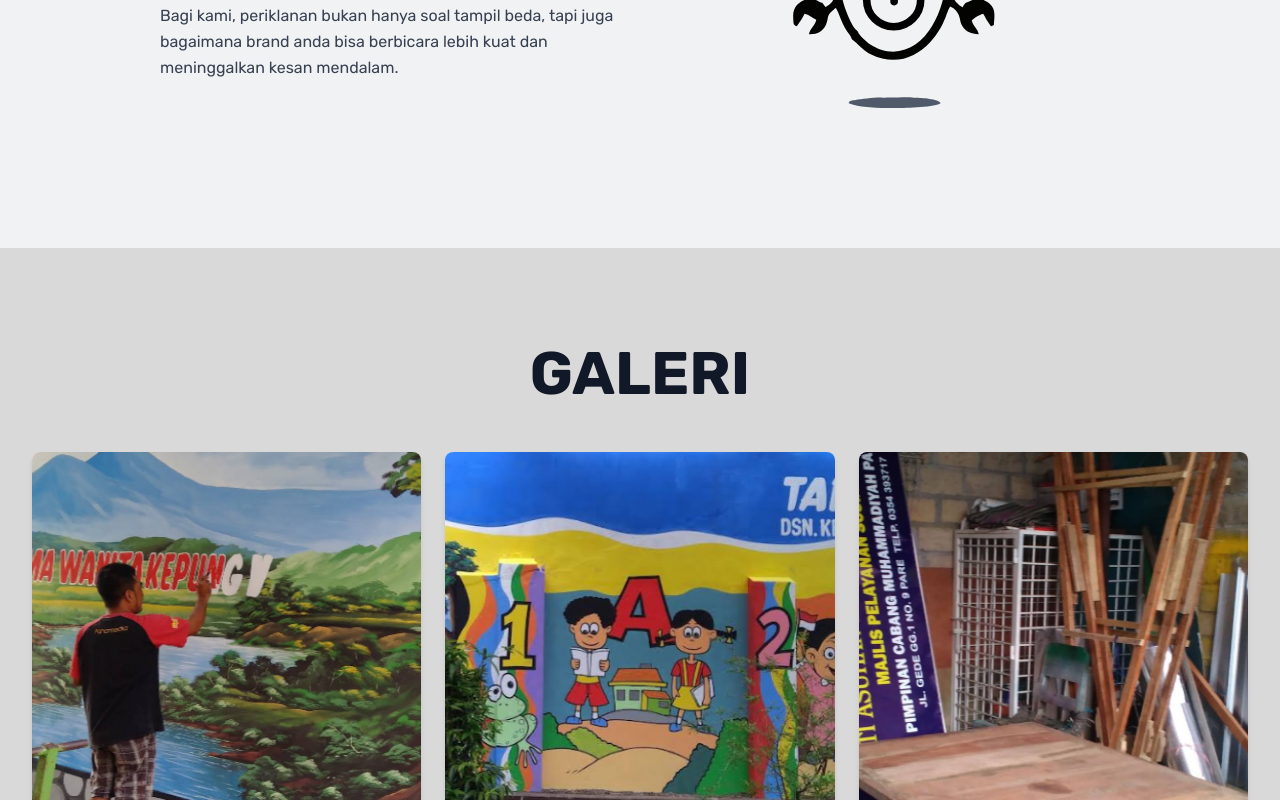
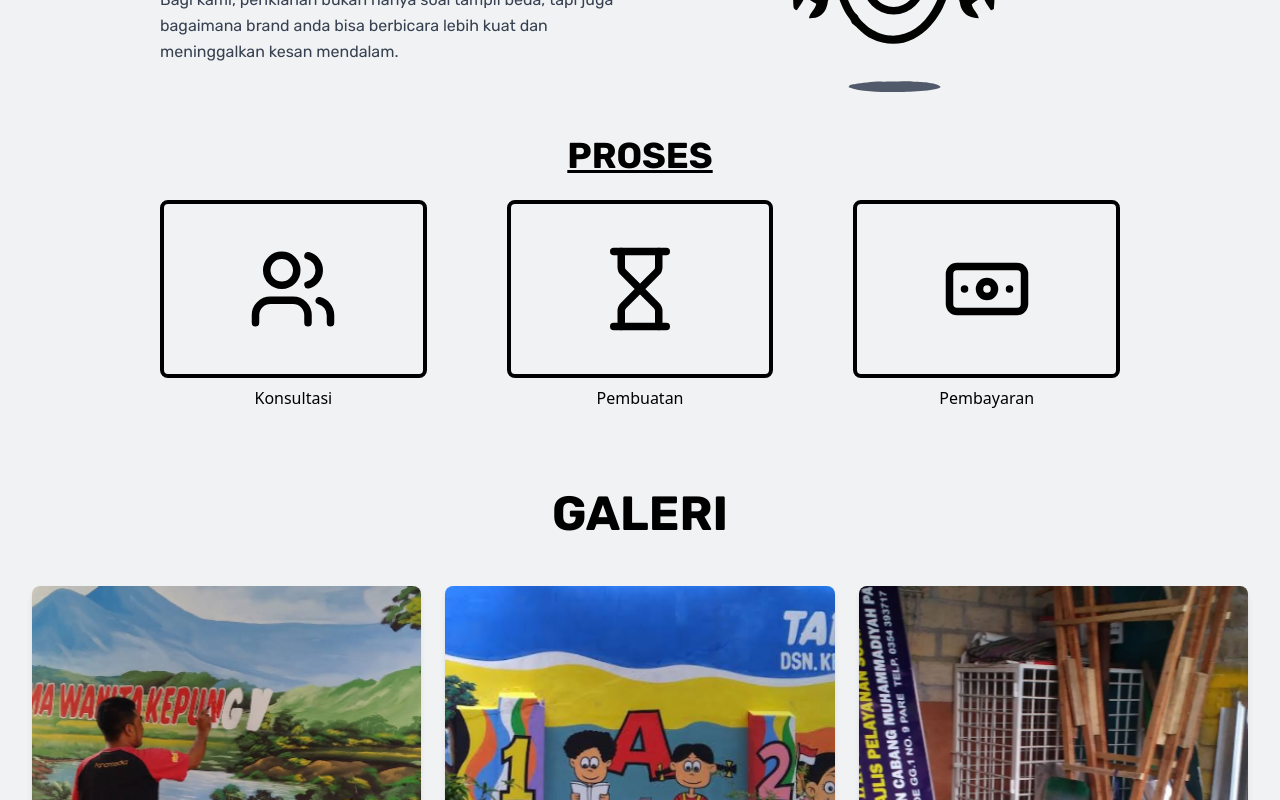
Before and after one commit to deva3xd/Advertising, a React (Vite) app: page / in a window 1280 px wide. Shown: the part 1200-2000 px from the top of the page. Built offline with nearby package versions, Linux system fonts and the light colour scheme.

Commit message:
add aos library

```diff
--- a/package.json
+++ b/package.json
@@ -11,6 +11,7 @@
   },
   "dependencies": {
     "@tailwindcss/vite": "^4.1.12",
+    "aos": "3.0.0-beta.6",
     "flowbite-react": "^0.12.7",
     "lottie-react": "^2.4.1",
     "lucide-react": "^0.542.0",
--- a/src/App.jsx
+++ b/src/App.jsx
@@ -5,8 +5,18 @@ import About from "./components/About";
 import Gallery from "./components/Gallery";
 import Footer from "./components/Footer";
 import Contact from "./components/Contact";
+import { useEffect } from "react";
+import AOS from "aos";
+import "aos/dist/aos.css";
 
 function App() {
+  useEffect(() => {
+    AOS.init({
+      duration: 800,
+      once: true,
+    });
+  }, []);
+
   return (
     <div className="min-h-screen bg-[#f0f2f3] text-white">
       <NavBar sectionId="hero" />
--- a/src/components/About.jsx
+++ b/src/components/About.jsx
@@ -1,17 +1,18 @@
 import Lottie from "lottie-react";
-import Robot from "../assets/animation/Little power robot.json"
+import Robot from "../assets/animation/Little power robot.json";
+import { Banknote, Hourglass, Users } from "lucide-react";
 
 export default function About() {
   return (
-    <section id="about" className="py-16 lg:py-24">
+    <section id="about" className="pt-20">
       <div className="max-w-6xl mx-auto px-4 sm:px-6 lg:px-24">
         <div className="grid lg:grid-cols-2 gap-12 items-center">
           {/* Text Content */}
           <div>
             <h2 className="text-3xl lg:text-4xl font-bold text-black mb-6 rubik-font">TENTANG KAMI</h2>
-            <div className="space-y-4 text-gray-700 leading-relaxed rubik-font">
+            <div className="space-y-4 text-gray-700 leading-relaxed rubik-font" data-aos="fade-right">
               <p>
-                Kami adalah advertising agency yang berfokus dalam menciptakan kampanye kreatif dan efektif untuk membantu brand berkembang.
+                Kami adalah <b>Advertising Agency</b> yang berfokus dalam menciptakan kampanye kreatif dan efektif untuk membantu brand berkembang.
                 Dengan pengalaman merancang iklan digital maupun konvensional, kami percaya setiap brand memiliki cerita unik yang perlu disampaikan dengan cara yang tepat.
               </p>
               <p>
@@ -21,11 +22,34 @@ export default function About() {
           </div>
 
           {/* Image */}
-          <div className="lg:order-last">
+          <div className="lg:order-last" data-aos="fade-left">
             <Lottie animationData={Robot} />
           </div>
         </div>
+        <div data-aos="fade-down">
+          <h2 className="text-3xl underline lg:text-4xl font-bold text-black mb-6 rubik-font text-center">PROSES</h2>
+          <div className="flex flex-col md:flex-row justify-between items-center gap-20">
+            <div className="w-1/2 md:w-full">
+              <div className="rounded-lg text-black p-10 border-4 border-black flex justify-center items-center">
+                <Users size={90} />
+              </div>
+              <span className="font-medium flex justify-center mt-2 text-black text-base">Konsultasi</span>
+            </div>
+            <div className="w-1/2 md:w-full">
+              <div className="rounded-lg text-black p-10 border-4 border-black flex justify-center items-center">
+                <Hourglass size={90} />
+              </div>
+              <span className="font-medium flex justify-center mt-2 text-black text-base">Pembuatan</span>
+            </div>
+            <div className="w-1/2 md:w-full">
+              <div className="rounded-lg text-black p-10 border-4 border-black flex justify-center items-center">
+                <Banknote size={90} />
+              </div>
+              <span className="font-medium flex justify-center mt-2 text-black text-base">Pembayaran</span>
+            </div>
+          </div>
+        </div>
       </div>
-    </section>
+    </section >
   )
 }
--- a/src/components/Contact.jsx
+++ b/src/components/Contact.jsx
@@ -24,7 +24,7 @@ export default function Contact() {
   return (
     <section
       id="contact"
-      className="relative py-16 lg:py-24 bg-cover bg-center"
+      className="relative py-20 bg-cover bg-center"
       style={{ backgroundImage: `url(${Map})` }}
     >
       <div className="absolute inset-0 bg-black/70"></div>
--- a/src/components/Footer.jsx
+++ b/src/components/Footer.jsx
@@ -14,10 +14,10 @@ export default function Footer() {
 
           {/* Services */}
           <div>
-            <h4 className="text-white font-semibold mb-4">Layanan</h4>
+            <h4 className="text-brand font-semibold mb-4">Layanan</h4>
             <ul className="space-y-2">
               <li>
-                <a href="#" className="text-gray-400 hover:text-brand transition-colors">
+                <a href="#" className="text-gray-300 hover:underline transition-colors">
                   Advertising
                 </a>
               </li>
@@ -26,8 +26,8 @@ export default function Footer() {
 
           {/* Contact Info */}
           <div>
-            <h4 className="text-white font-semibold mb-4">Kontak</h4>
-            <div className="space-y-2 text-gray-400">
+            <h4 className="text-brand font-semibold mb-4">Kontak</h4>
+            <div className="space-y-2 text-gray-300">
               <p>Jl. Bagawantabari, Kepung,</p>
               <p>Kediri, Jawa Timur</p>
               <p>Email: xxx@gmail.com</p>
--- a/src/components/Gallery.jsx
+++ b/src/components/Gallery.jsx
@@ -15,17 +15,17 @@ export default function Gallery() {
     { image:Gambar6, alt: "Showcase 6" },
   ]
   return (
-    <section id="galeri" className="py-16 lg:py-24 bg-[#d9d9d9]">
+    <section id="galeri" className="py-20">
       <div className="max-w-7xl mx-auto px-4 sm:px-6 lg:px-8">
         <div className="text-center mb-12">
-          <h2 className="text-4xl sm:text-5xl lg:text-6xl font-bold text-gray-900 mb-4 rubik-font">GALERI</h2>
+          <h2 className="text-4xl sm:text-5xl font-bold text-black mb-4 rubik-font">GALERI</h2>
         </div>
 
-        <div className="grid grid-cols-1 sm:grid-cols-2 lg:grid-cols-3 gap-6">
+        <div className="grid grid-cols-2 lg:grid-cols-3 gap-6">
           {galleryItems.map((item, index) => (
             <div
               key={index}
-              className="aspect-square bg-white rounded-lg overflow-hidden shadow-md hover:shadow-lg transition-shadow duration-300"
+              className="aspect-square bg-white rounded-lg overflow-hidden shadow-md hover:shadow-lg transition-shadow duration-300" data-aos="zoom-in"
             >
               <img
                 src={item.image}
```
Also changed, not shown: 1 other file (tests, documents, lock files or other folders).
